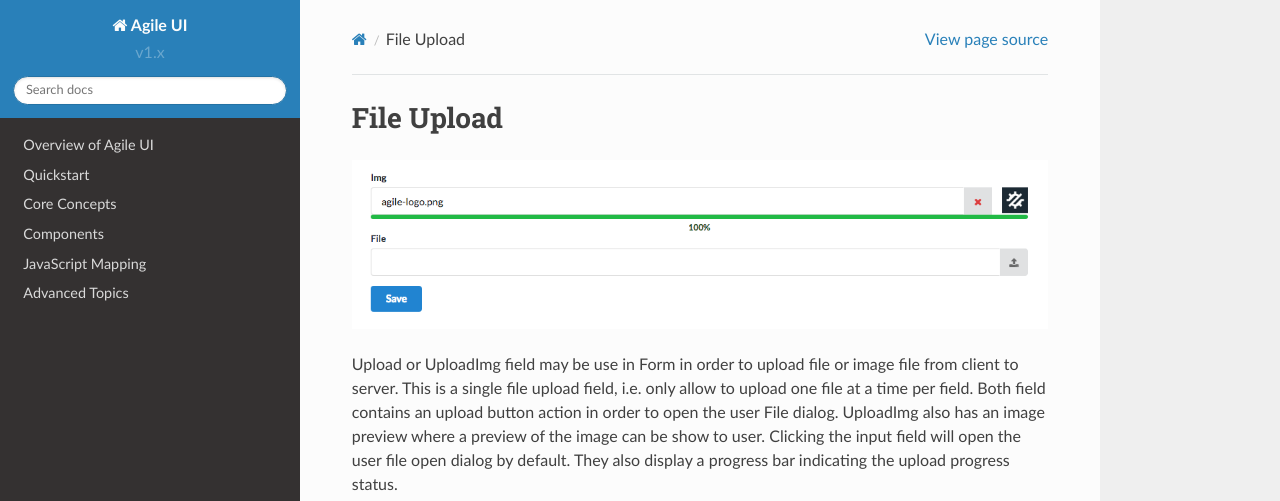
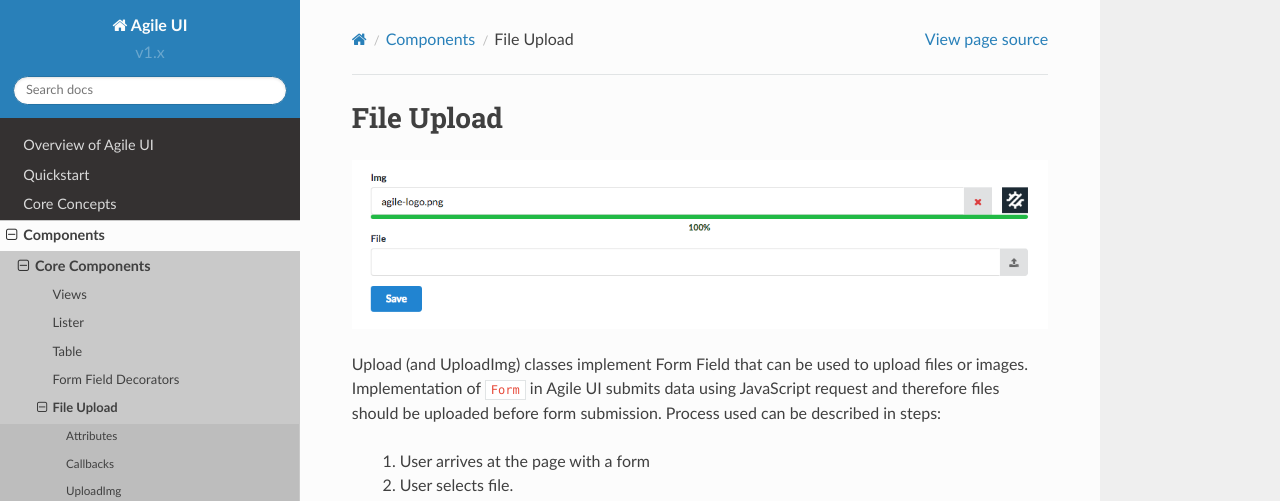
Before and after one commit to atk4/ui, a Sphinx documentation site: the page built from docs/fileupload.rst, in a window 1280 px wide and 1400 px high. Shown: the top 501 px of the window. Built offline with Sphinx 7.4.7 and the Read the Docs theme 2.0.0, drawn with Linux system fonts in a browser that asks for light colours; pages that are not in the unit, such as notebooks, are missing from menus; cross-references to code outside the pages are shown as plain code; some of the changed text lies outside the part shown.

Commit message:
cleaned up upload documentaiton

```diff
--- a/docs/components.rst
+++ b/docs/components.rst
@@ -18,6 +18,7 @@
     lister
     table
     field
+    fileupload
 
 Simple components
 =================
--- a/docs/fileupload.rst
+++ b/docs/fileupload.rst
@@ -5,14 +5,27 @@
 
 .. figure:: images/fileupload.png
 
-Upload or UploadImg field may be use in Form in order to upload file or image file from client to server. This is a single file upload field, i.e. only allow to upload
-one file at a time per field. Both field contains an upload button action in order to open the user File dialog. UploadImg also has an image preview where a preview of the image
-can be show to user. Clicking the input field will open the user file open dialog by default. They also display a progress bar indicating the upload progress status.
+Upload (and UploadImg) classes implement Form Field that can be used to upload files or images.
+Implementation of :php:class:`Form` in Agile UI submits data using JavaScript request and
+therefore files should be uploaded before form submission. Process used can be described
+in steps:
+
+ 1. User arrives at the page with a form
+ 2. User selects file.
+ 3. File begins uploading.
+ 4. PHP upload callback :php:meth:`Upload::onUpload` is called, returns "file_id"
+ 5. "file_id" is placed inside form.
+ 6. User submits the form
+ 7. :php:meth:`\atk4\ui\Form::onSubmit()` receives "file_id"
+
+Currently only one file can be uploaded at a time. If file is uploaded incorrectly,
+it can be removed. Both Upload and UploadImg fields contain an upload button which would
+open a File Selection dialog. UploadImg also implements image preview icon.
+During upload, a progress bar will appear.
 
 .. php:namespace:: atk4\ui\FormField
 
 .. php:class:: Upload
-.. php:class:: UploadImg
 
 Attributes
 ==========
@@ -22,7 +35,7 @@
 .. php:attr:: accept
 
 An array of string containing the file type accept by the field, default is empty.
-Example would be: ['application/pdf', 'images/*'].
+Example would be: `['application/pdf', 'images/*']`.
 
 .. php:attr:: hasFocusEnable
 
@@ -30,26 +43,13 @@
 
 .. php:attr:: action
 
-The button view to use for displaying the file open dialog. A default action button is supply if omitted.
+The button view to use for displaying the file open dialog. A default action button is used if omitted.
 
-UploadImg field inherits all of the Upload properties plus these ones:
 
-.. php:attr:: thumbnail
+Callbacks
+=========
 
-The thumbnail view associate with the field.
-
-.. php:attr:: thumnailRegion
-
-The region in input template where to add the thumbnail view, default to AfterAfterInput region.
-
-.. php:attr:: defaultSrc
-
-The default image source to display to user, prior to uploading the images.
-
-Callback
-========
-
-When adding an Upload or UploadImg field to a form, onUpload and onDelete callback must be define, otherwise the field simply throw an error::
+When adding an Upload or UploadImg field to a form, onUpload and onDelete callback must be defined::
 
     $img = $form->addField('img', ['UploadImg', ['defaultSrc' => './images/default.png', 'placeholder' => 'Click to add an image.']]);
 
@@ -63,16 +63,18 @@
 
 
 onUpload
-========
+--------
 
-The onUpload callback get call as soon as the upload process is finished. This callback function receive the $_FILES request as function parameter.
+The onUpload callback get called as soon as the upload process is finished. This callback
+function will receive the `$_FILES['upfile']` array as function parameter (see http://php.net/manual/en/features.file-upload.php),
+or '$error' string if there was problem during upload.
 
 The onUpload callback function is a good place to:
 
-- ensure the file just uploaded is conform to the requirement;
-- move file to a proper location on server or in cloud,
-- save file property in db;
-- setup a fileId that will be submit on form save,
+- ensure the file is of a proper type and safe,
+- move file to a proper location on server or in a cloud,
+- save file property in db,
+- setup a fileId that will used on a form form save,
 - setup a file preview to display back to user,
 - notify your user of the file upload process,
 
@@ -101,12 +103,15 @@
     });
 
 onDelete
-========
+--------
 
-The onDelete callback get call when user click the delete button. This callback function receive the same fileId set during the onUpload callback as function parameter.
+The onDelete callback get called when user click the delete button. This callback function
+receive the same fileId set during the onUpload callback as function parameter.
 
 The onDelete callback function is a good place to:
 
+- validate ID (as it can technically be chenged through browser's inspector)
+- load file property from db
 - remove previously uploaded file from server or cloud,
 - delete db entry according to the fileId,
 - reset thumbnail preview,
@@ -119,3 +124,25 @@
 
         return new atk4\ui\jsNotify(['content' => $fileId.' has been removed!', 'color' => 'green']);
     });
+
+
+UploadImg
+=========
+
+Similar to Upload, this is a field implementation for uploading images. Here are additional properties:
+
+.. php:class:: UploadImg
+
+UploadImg field inherits all of the Upload properties plus these ones:
+
+.. php:attr:: thumbnail
+
+The thumbnail view associate with the field.
+
+.. php:attr:: thumnailRegion
+
+The region in input template where to add the thumbnail view, default to AfterAfterInput region.
+
+.. php:attr:: defaultSrc
+
+The default image source to display to user, prior to uploading the images.
```
